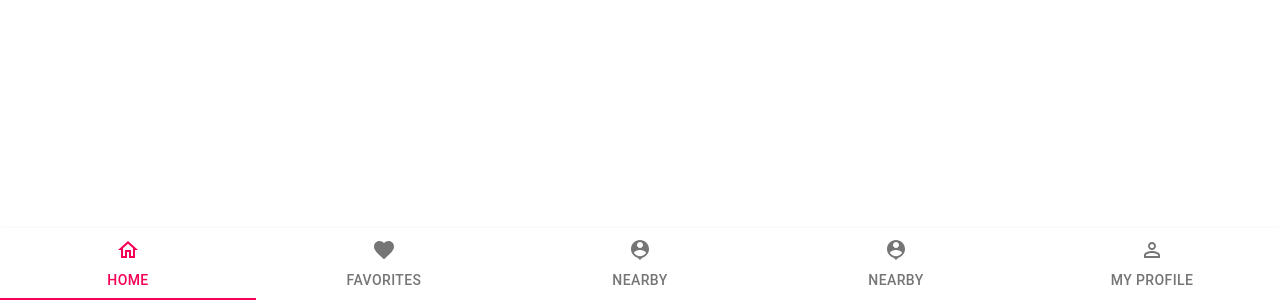
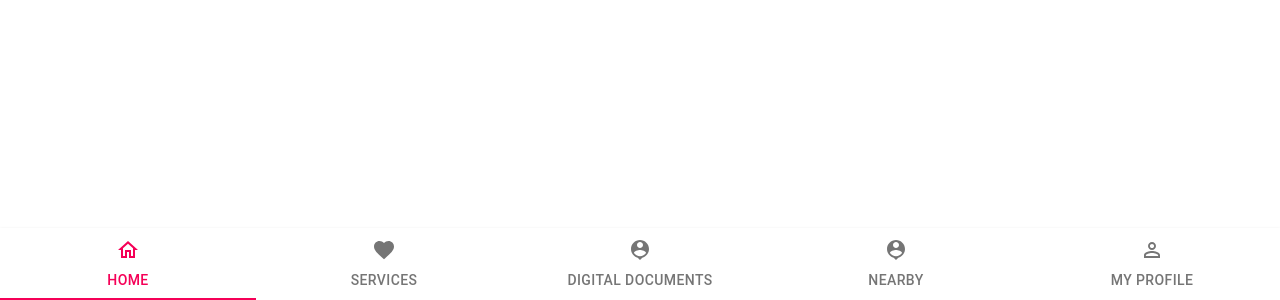
Before and after one commit to Yegoroot/taww, a React (Create React App) app: page / in a window 1280 px wide. Shown: the part 500-800 px from the top of the page. Built offline with nearby package versions, Linux system fonts and the light colour scheme.

Commit message:
Change Names of Tabs

```diff
--- a/src/App.js
+++ b/src/App.js
@@ -39,8 +39,8 @@ export default function IconLabelTabs() {
         aria-label="icon label tabs example"
       >
         <Tab icon={<HomeOutlinedIcon />} label="Home" />
-        <Tab icon={<FavoriteIcon />} label="FAVORITES" />
-        <Tab icon={<PersonPinIcon />} label="NEARBY" />
+        <Tab icon={<FavoriteIcon />} label="Services" />
+        <Tab icon={<PersonPinIcon />} label="Digital Documents" />
         <Tab icon={<PersonPinIcon />} label="NEARBY" />
         <Tab icon={<PersonOutlineOutlinedIcon />} label="My Profile" />
       </Tabs>
```
